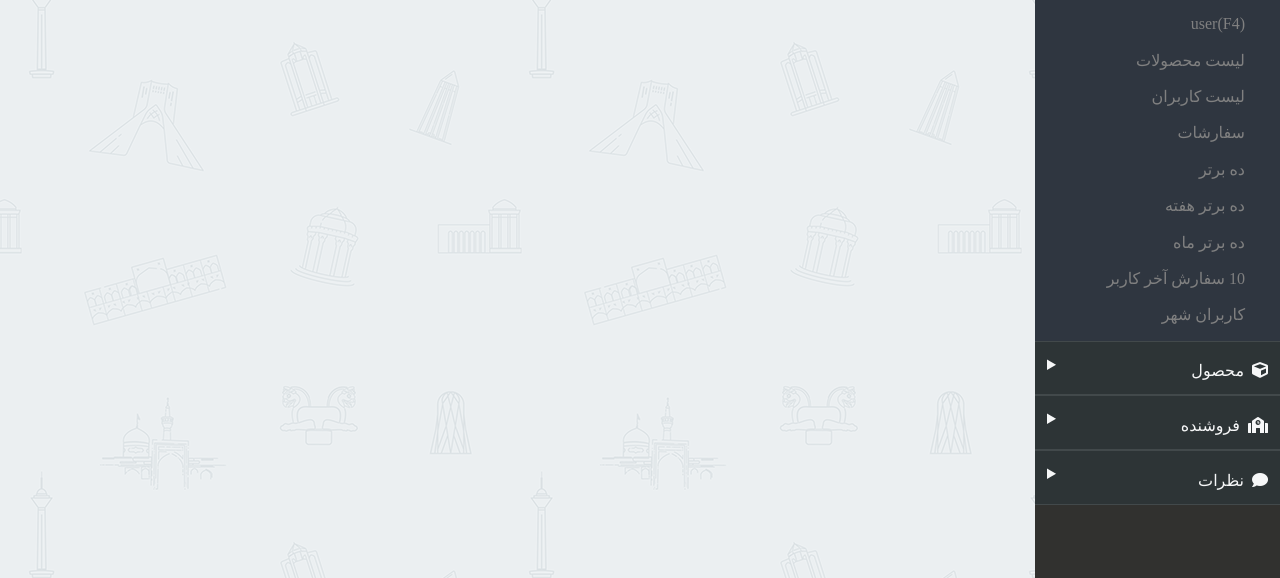
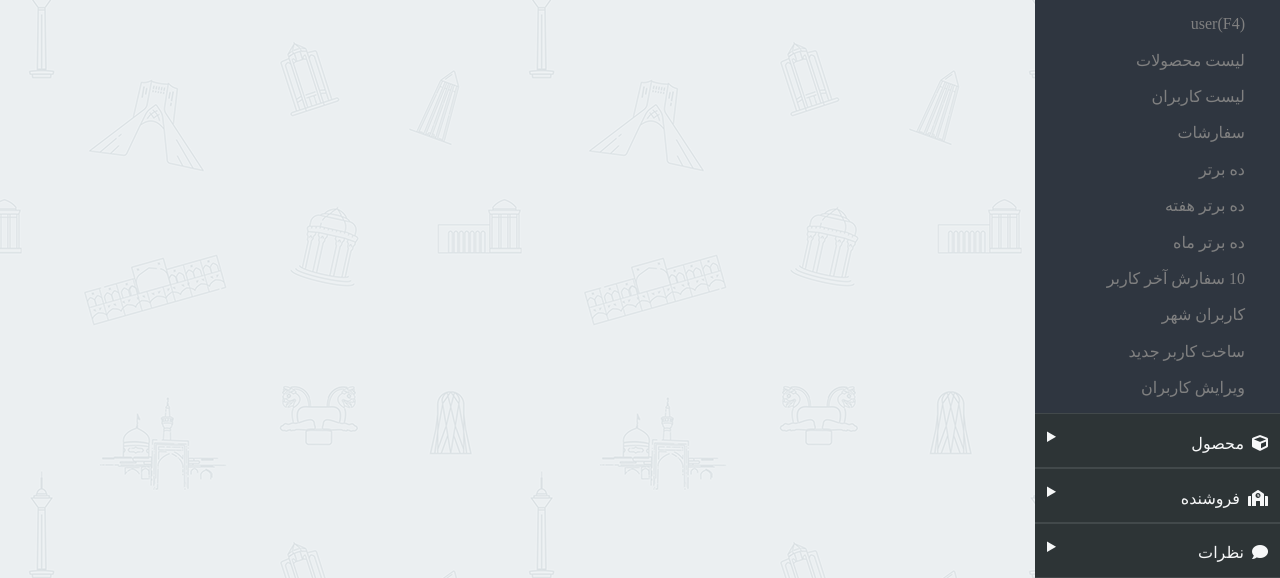
Before and after one commit to hamidzehtab/DataBase_Project, a Django app: page /get_cart in a window 1280 px wide, after a click on "کاربر و سفارش". Shown: the part 370-948 px from the top of the page. Run offline with Django 4.2, Linux system fonts and the light colour scheme; data that the repository does not hold is empty.

Commit message:
Update clientarea.html

```diff
--- a/db_project/api/templates/clientarea.html
+++ b/db_project/api/templates/clientarea.html
@@ -244,6 +244,8 @@
                                     کاربر</a></li>
                                 <li class="content-li" onclick=""><a href="list_of_users_of_givencity_admin">کاربران
                                     شهر</a></li>
+                                <li class="content-li" onclick=""><a href="creating_users_by_admin">ساخت کاربر جدید</a></li>
+                                <li class="content-li" onclick=""><a href="updating_users_by_admin">ویرایش کاربران</a></li>
                             </ul>
                         </div>
                     </details>
@@ -292,8 +294,7 @@
                                 </li>
                                 <li class="content-li" onclick=""><a href="list_of_sale_for_agiven_product_admin">فروش
                                     در ماه</a></li>
-                                <li class="content-li" onclick=""><a href="creating_users_by_admin">ساخت کاربر جدید</a></li>
-                                <li class="content-li" onclick=""><a href="updating_users_by_admin">ویرایش کاربران</a></li>
+
 
                             </ul>
                         </div>
```
